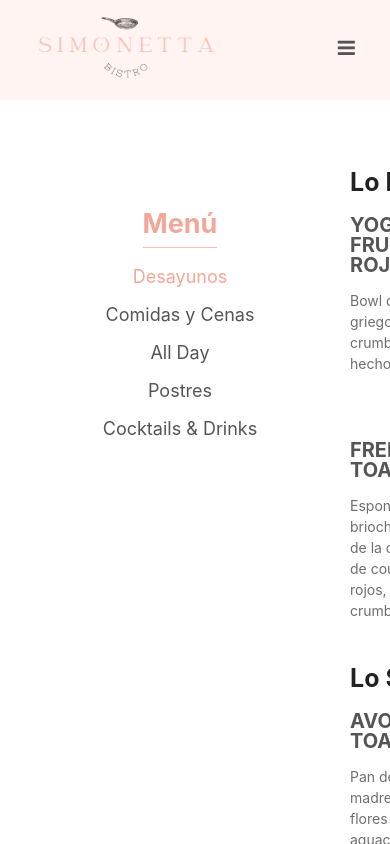
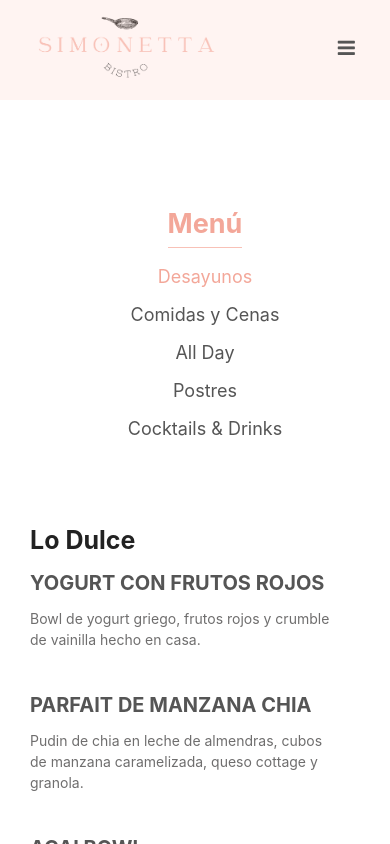
Before and after one commit to JDiegoDev/Simonetta, a React (Create React App) app in the folder client/: page /menu in a window 390 px wide. Built offline with nearby package versions, Linux system fonts and the light colour scheme.

Commit message:
responsive menu

```diff
--- a/client/src/styles/MealsSection.scss
+++ b/client/src/styles/MealsSection.scss
@@ -23,3 +23,12 @@
         }
     }
 }
+
+@media only screen and (max-width: 600px) {
+    .meals-section {
+
+        &__meals-container {
+            grid-template-columns: repeat(1, 1fr);
+        }
+    }
+}
--- a/client/src/styles/Menu.scss
+++ b/client/src/styles/Menu.scss
@@ -63,3 +63,11 @@
         margin-top: 30px;
     }
 }
+
+@media only screen and (max-width: 600px) {
+    .menu {
+        &__container-options {
+            flex-direction: column;
+        }
+    }
+}
```
